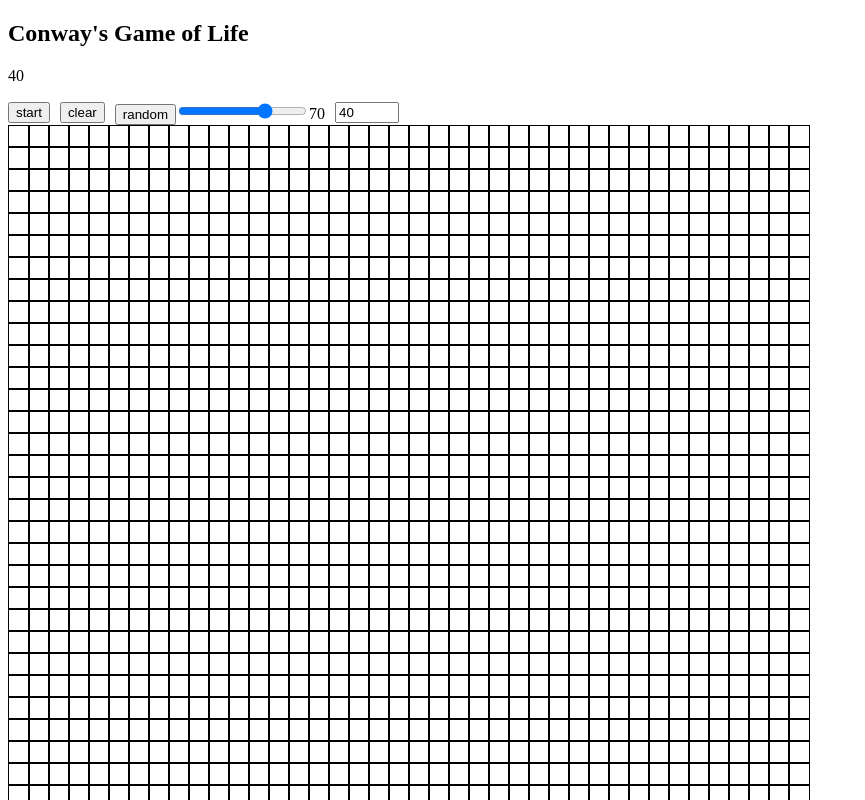
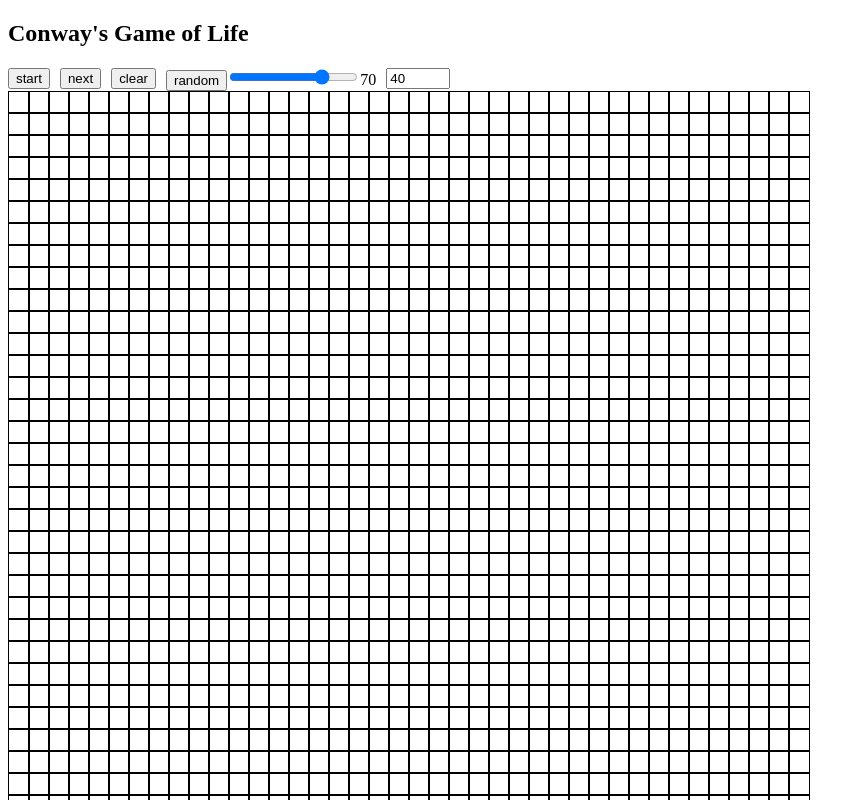
Before and after one commit to AbhishekPratap05/game-of-life, a React (Create React App) app: page / in a window 1280 px wide. Shown: the top 800 px of the page, without its empty margins (0-865 px from the left). Built offline with nearby package versions, Linux system fonts and the light colour scheme.

Commit message:
added next button to see step by step ⏭ (#2)

```diff
--- a/src/App.js
+++ b/src/App.js
@@ -26,10 +26,14 @@ const App = () => {
   const [gridSize, setGridSize] = useState(40)
   const [grid, setGrid] = useState(() => generateEmptyGrid(gridSize));
   const [running, setRunning] = useState(false);
-  const [randomRange, setRandomRange] = useState(0.7)
+  const [next, setNext] = useState(false);
+  const [randomRange, setRandomRange] = useState(0.7);
+
   const runningRef = useRef(running);
+  const nextRef = useRef(next);
 
   runningRef.current = running;
+  nextRef.current = next;
 
   const runSimulation = useCallback(
     () => {
@@ -69,27 +73,42 @@ const App = () => {
         setRunning(false);
         return;
       }
-      setTimeout(runSimulation, 100);
+      if (!nextRef.current) {
+        setTimeout(runSimulation, 100);
+      } else {
+        setNext(false);
+        setRunning(false);
+        return;
+      }
     }, [gridSize]);
 
 
   return (
     <>
       <h2>Conway's Game of Life</h2>
-      <p>{gridSize}</p><p>{running}</p>
       <div style={{ display: 'flex', justifyContent: 'flex-start', alignItems: 'center', gap: '10px' }}>
         <button onClick={() => {
           setRunning(!running);
+          setNext(false);
           if (!running) {
             runningRef.current = true;
             runSimulation();
           }
         }}>{running ? 'stop' : 'start'}</button>
+        <button
+          onClick={() => {
+            setNext(true);
+            setRunning(true);
+            runningRef.current = true;
+            nextRef.current = true;
+            runSimulation();
+          }}>next</button>
 
-        <button onClick={() => {
-          setRunning(false);
-          setGrid(generateEmptyGrid(gridSize));
-        }}>clear</button>
+        <button
+          onClick={() => {
+            setRunning(false);
+            setGrid(generateEmptyGrid(gridSize));
+          }}>clear</button>
 
 
         <div>
@@ -101,8 +120,8 @@ const App = () => {
           <input
             type='range'
             id='randomRange'
-            min={0}
-            max={1}
+            min={0.1}
+            max={0.9}
             step={0.1}
             value={randomRange}
             onChange={(e) => {
```
